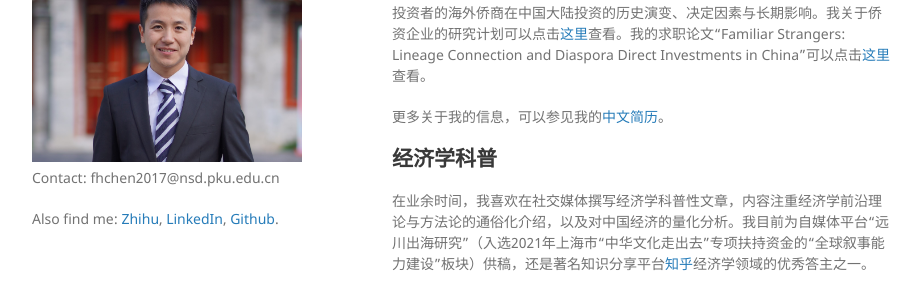
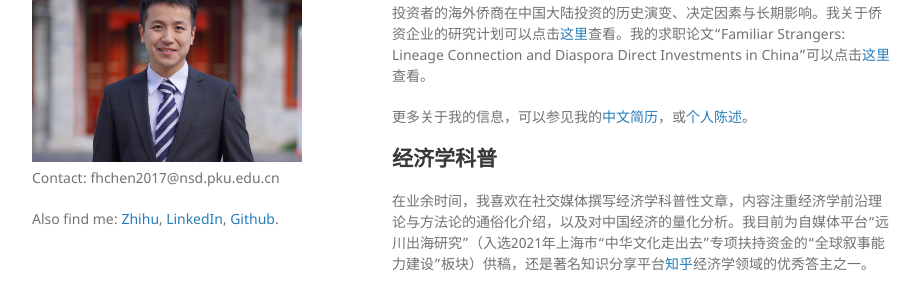
Before and after one commit to FanghaoChen/homepage, a Jekyll site: the page built from chinesepage.md, in a window 1280 px wide and 1075 px high. Shown: the part 326-618 px from the top of the window, without its empty margins (178-1098 px from the left). Built offline with Jekyll 4.4.1, drawn with Linux system fonts in a browser that asks for light colours; our own code applies the rules of GitHub Pages for plain Markdown files.

Commit message:
Update chinesepage.md

```diff
--- a/chinesepage.md
+++ b/chinesepage.md
@@ -6,7 +6,7 @@
 
 我的研究主线是开放经济下的产业变迁, 尤其关注中国的产业发展与中国不断深化参与的国际贸易与跨国投资之间的关系。当前的研究兴趣为改革开放后作为先驱投资者的海外侨商在中国大陆投资的历史演变、决定因素与长期影响。我关于侨资企业的研究计划可以点击[这里](./assets/bridger_draft_220515.pdf)查看。我的求职论文“Familiar Strangers: Lineage Connection and Diaspora Direct Investments in China”可以点击[这里](./assets/familiar_stranger_draft_220303.pdf)查看。
 
-更多关于我的信息，可以参见我的[中文简历](./assets/陈方豪_北大国发院_220509.pdf)。
+更多关于我的信息，可以参见我的[中文简历](./assets/陈方豪_北大国发院_220509.pdf)，或[个人陈述](https://mp.weixin.qq.com/s?__biz=Mzg4MzE0ODY0Mw==&mid=2247491382&idx=1&sn=992dc4dda38bfd95d5c2b47848fc5a81&chksm=cf4a8d3af83d042c96f68c98b9406eab25df4ce418b6778fccdee755fc9e499decfb44498855&mpshare=1&scene=24&srcid=12203KNxFd0xsEh7nM7ZzhKn&sharer_sharetime=1639991731014&sharer_shareid=009d752390d3ca9d149b0d31038375f0#rd)。
 
 ## 经济学科普
 
```
